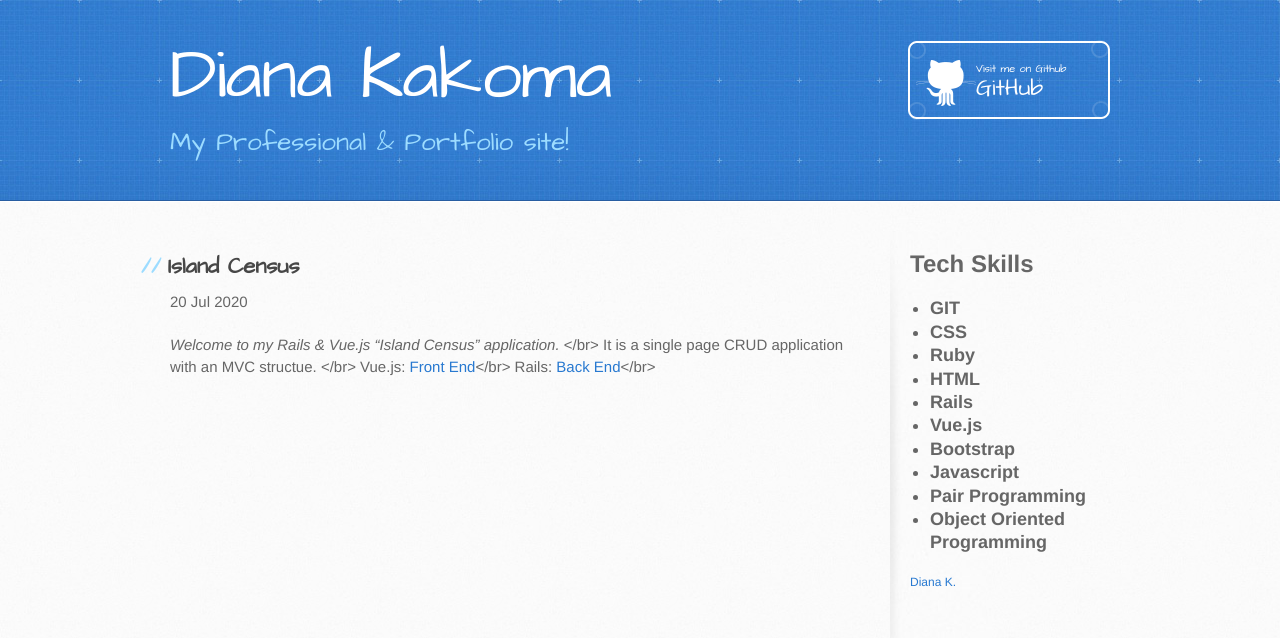
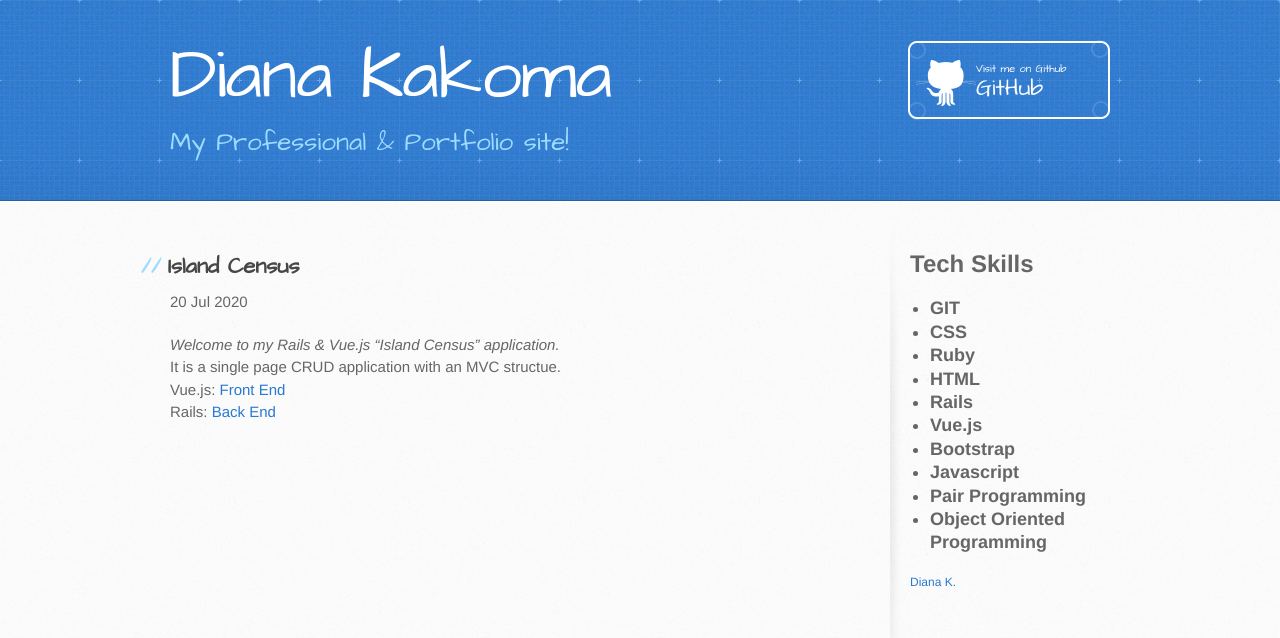
Before and after one commit to dianakakoma/dianakakoma.github.io, a Jekyll site: the page built from _posts/2020-7-20-Island-Census.md, in a window 1280 px wide. Shown: the top 638 px of the page. Built offline with Jekyll 4.4.1, drawn with Linux system fonts in a browser that asks for light colours; our own code applies the rules of GitHub Pages for plain Markdown files; comment, search, counter and statistics services are not loaded.

```diff
--- a/_posts/2020-7-20-Island-Census.md
+++ b/_posts/2020-7-20-Island-Census.md
@@ -1,4 +1,4 @@
-*Welcome to my Rails & Vue.js "Island Census" application.* </br>
-It is a single page CRUD application with an MVC structue. </br>
-Vue.js: [Front End](https://github.com/dianakakoma/island_census_fe)</br>
-Rails: [Back End](https://github.com/dianakakoma/island_census)</br>
+*Welcome to my Rails & Vue.js "Island Census" application.* <br/>
+It is a single page CRUD application with an MVC structue. <br/>
+Vue.js: [Front End](https://github.com/dianakakoma/island_census_fe)<br/>
+Rails: [Back End](https://github.com/dianakakoma/island_census)<br/>
```
